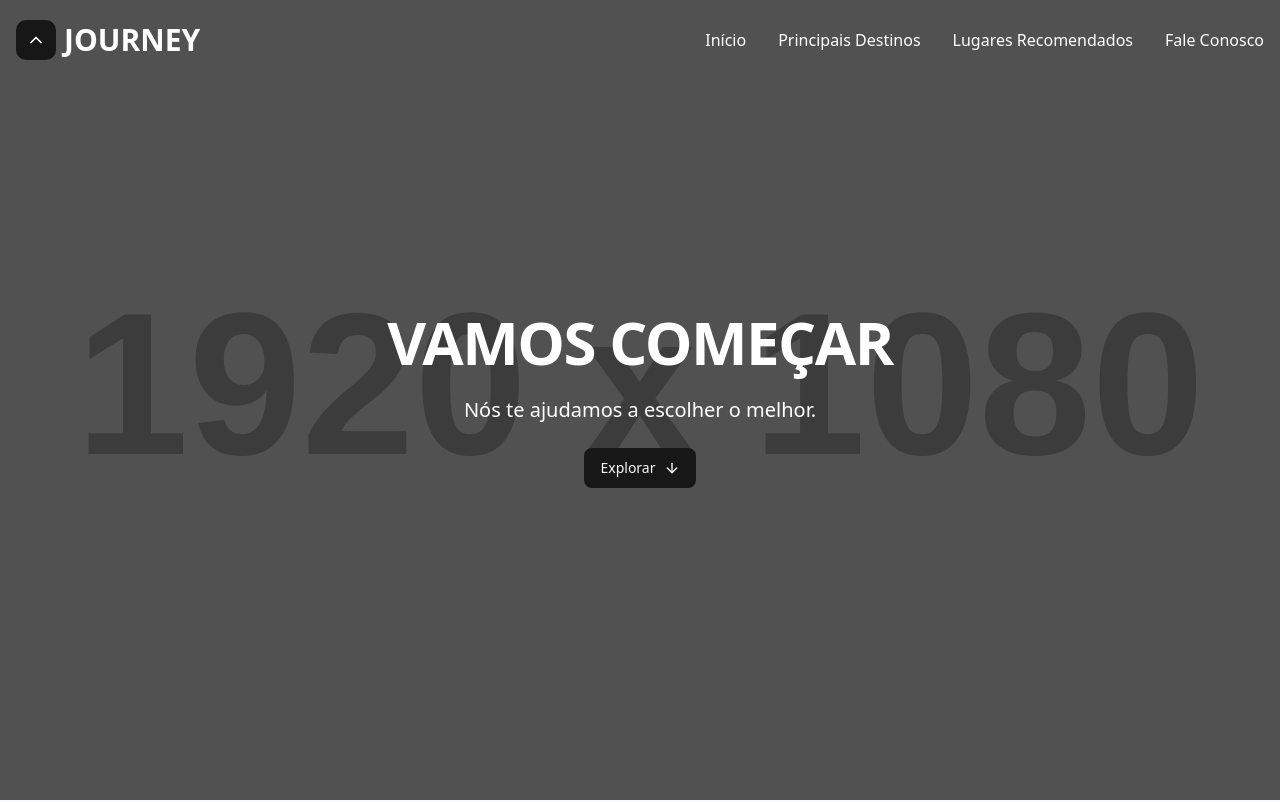
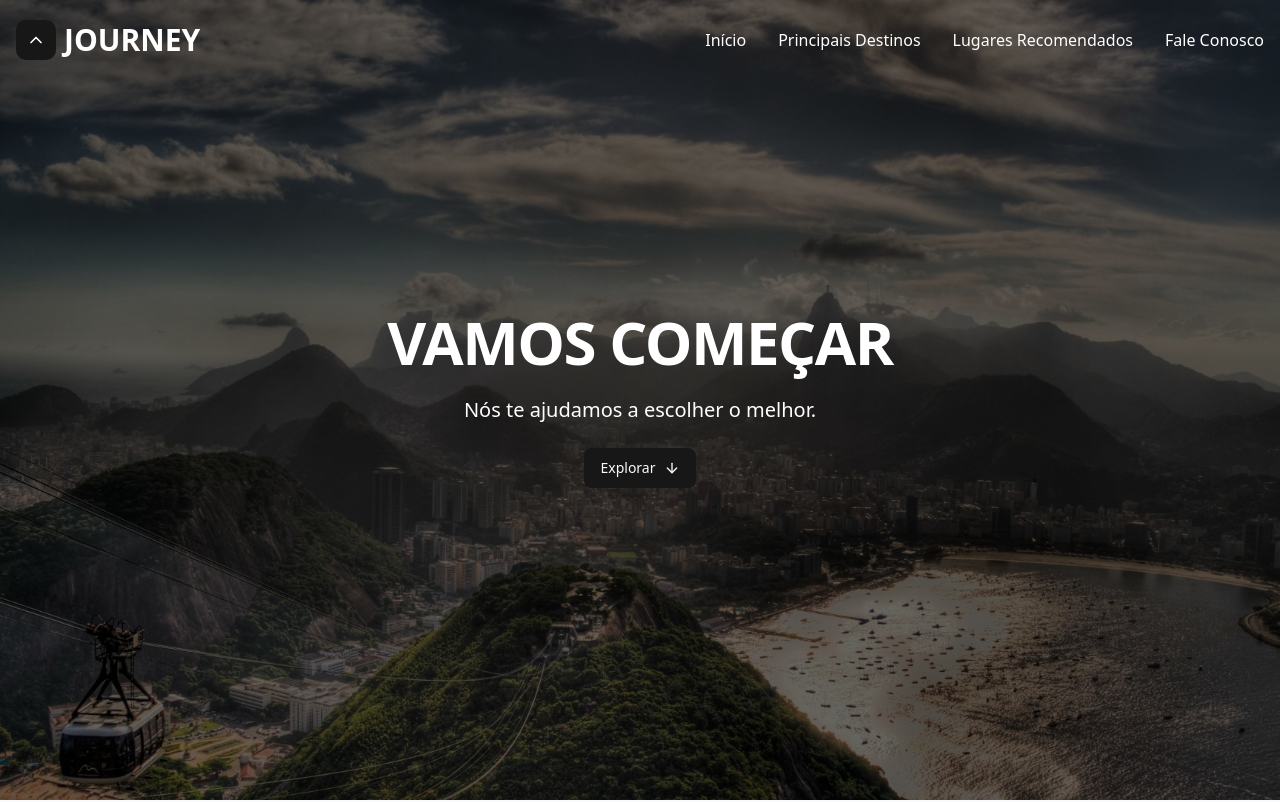
Before and after one commit to marcos-lima-dev/site-de-viagens, a React (Vite) app: page / in a window 1280 px wide. Shown: the top 802 px of the page. Built offline with nearby package versions, Linux system fonts and the light colour scheme; the HTML template or start-up script is replaced by a standard one.

Commit message:
fix(hero): use imported image for Rio banner

```diff
--- a/src/App.tsx
+++ b/src/App.tsx
@@ -1,4 +1,5 @@
-// src/App.tsx
+'use client';
+
 import { useState, useEffect } from 'react';
 import Header from '@/components/Header';
 import HeroSection from '@/components/HeroSection';
@@ -9,7 +10,7 @@ import RecommendedPlaces from '@/components/RecommendedPlaces';
 import ContactMapSection from '@/components/ContactMapSection';
 import Footer from '@/components/Footer';
 
-function App() {
+export default function App() {
   const [isScrolled, setIsScrolled] = useState(false);
 
   useEffect(() => {
@@ -19,17 +20,17 @@ function App() {
   }, []);
 
   return (
-    <div className="font-sans antialiased text-[#333] bg-white">
+    <div className="font-sans antialiased text-[#333] bg-white min-h-screen">
       <Header isScrolled={isScrolled} />
+      <main>
         <HeroSection />
         <SearchForm />
         <AboutSection />
         <DestinationsTabs />
         <RecommendedPlaces />
         <ContactMapSection />
+      </main>
       <Footer />
     </div>
   );
 }
-
-export default App;
--- a/src/components/HeroSection.tsx
+++ b/src/components/HeroSection.tsx
@@ -2,8 +2,9 @@
 'use client';
 
 import { ArrowDown } from 'lucide-react';
-import { Button } from '@/components/ui';
+import { Button } from '@/components/ui/button';
 import { useTranslation } from '@/hooks/useTranslation';
+import rioBanner from '@/assets/images/rio-banner.jpg'; // ← IMPORT CORRETO
 
 export default function HeroSection() {
   const { t } = useTranslation();
@@ -11,9 +12,7 @@ export default function HeroSection() {
   return (
     <section
       className="relative flex min-h-screen items-center justify-center bg-cover bg-center bg-no-repeat"
-      style={{
-        backgroundImage: `url('https://placehold.co/1920x1080?text=Journey+Banner')`,
-      }}
+      style={{ backgroundImage: `url(${rioBanner})` }} // ← USANDO IMPORT
     >
       {/* Overlay escuro */}
       <div className="absolute inset-0 bg-black/60" />
--- a/tsconfig.json
+++ b/tsconfig.json
@@ -1,3 +1,4 @@
+// tsconfig.json
 {
   "compilerOptions": {
     "target": "ES2020",
@@ -20,10 +21,10 @@
     "noUnusedParameters": true,
     "noFallthroughCasesInSwitch": true,
 
-    /* Import alias (obrigatório pro shadcn) */
+    /* ALIAS @/ → src/ */
     "baseUrl": ".",
     "paths": {
-      "@/*": ["./src/*"]
+      "@/*": ["src/*"]
     }
   },
   "include": ["src"],
--- a/vite.config.js
+++ b/vite.config.js
@@ -1,13 +1,13 @@
+// vite.config.ts
 import { defineConfig } from 'vite'
 import react from '@vitejs/plugin-react'
-import tailwindcss from '@tailwindcss/vite'
 import path from 'path'
 
 export default defineConfig({
-  plugins: [react(), tailwindcss()],
+  plugins: [react()],
   resolve: {
     alias: {
-      '@': path.resolve(__dirname, './src')
-    }
-  }
+      '@': path.resolve(__dirname, './src'),
+    },
+  },
 })
```
Also changed, not shown: src/assets/images/rio-banner.jpg (added). Lines whose indentation alone changed are shown as unchanged.
